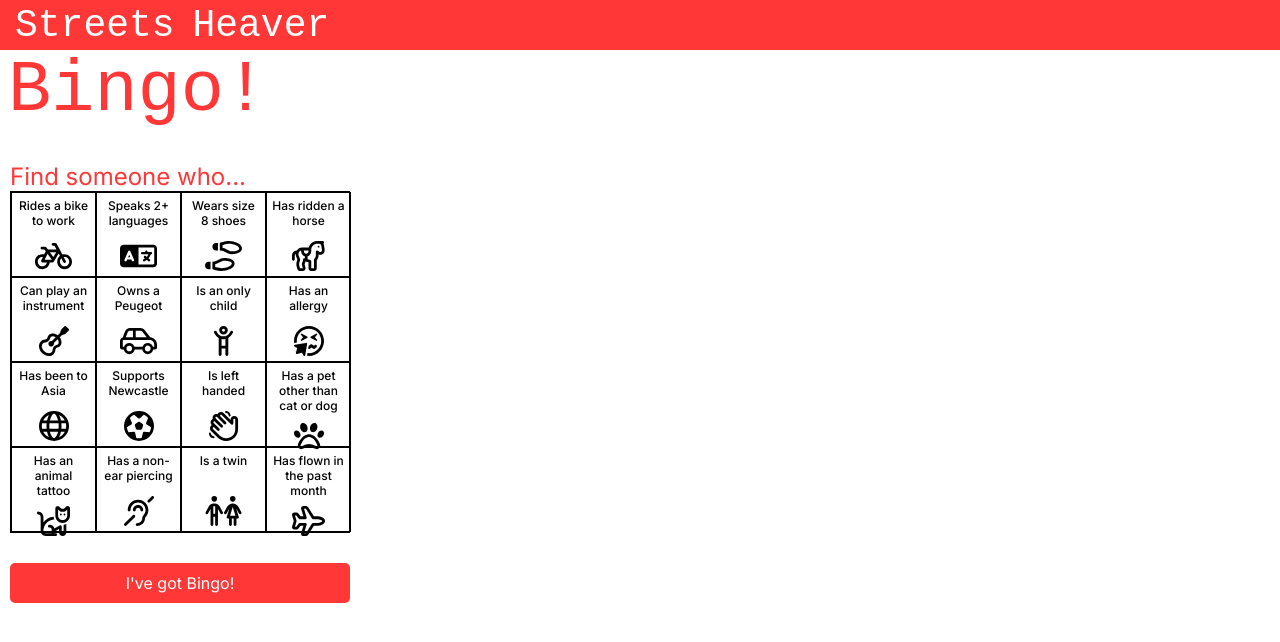
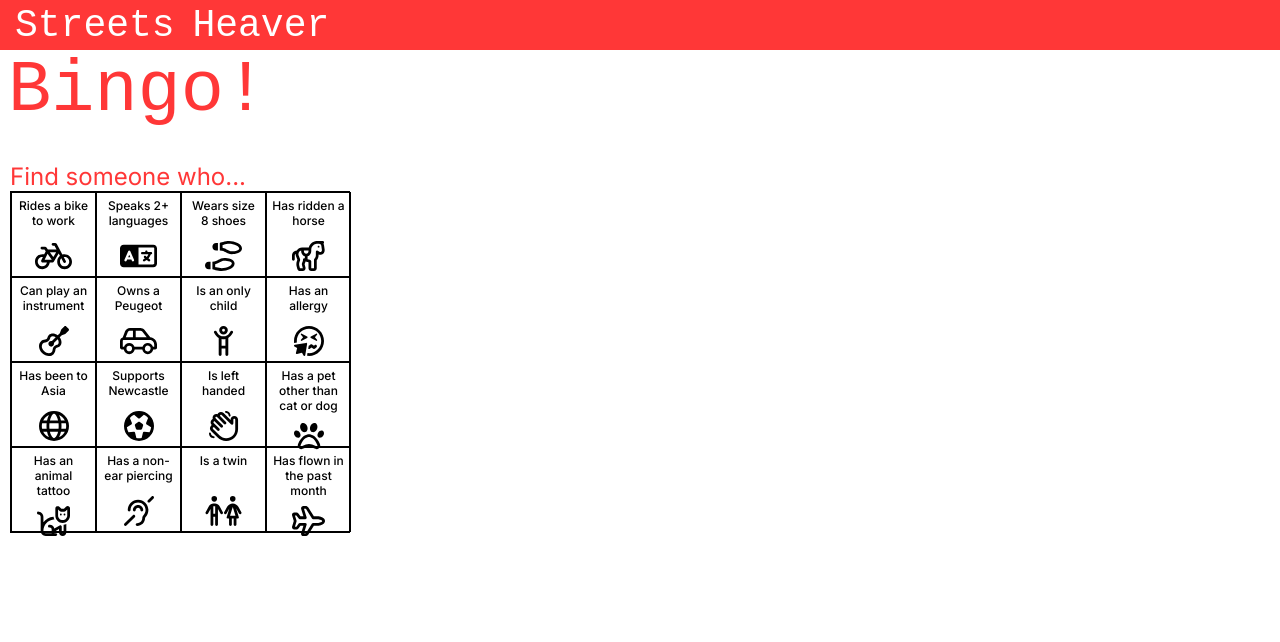
Before and after one commit to luke-o-brien/Bingo, a React (Vite) app: page / in a window 1280 px wide. Shown: the top 642 px of the page. Built offline with nearby package versions, Linux system fonts and the light colour scheme; a web font is replaced by a local one.

Commit message:
revert ! operator on game button

```diff
--- a/src/components/game.jsx
+++ b/src/components/game.jsx
@@ -55,7 +55,7 @@ export const Game = () => {
         {count < 16 && count >= 1 && (
           <p className={classes.Count}> {count} squares left</p>
         )}
-        {!isButtonVisible && (
+        {isButtonVisible && (
           <button
             className={classes.BingoButton}
             onClick={() => setShowSubmitDialog(true)}
```
